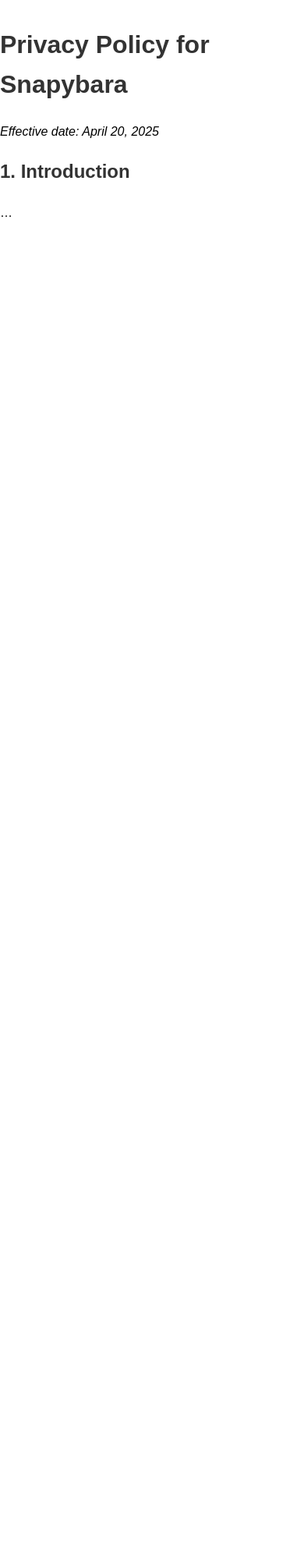
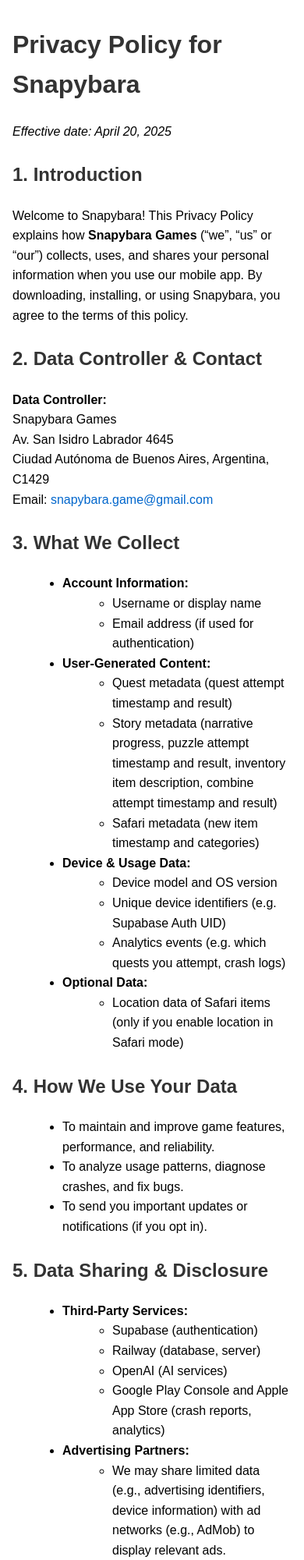
Before and after one commit to snapybara-game/snapybara, a plain HTML site: page docs/privacy.html in a window 390 px wide. Shown: the top 2000 px of the page at 78% size. Before the commit the page ends 844 px from the top, so only its background shows below. Drawn offline with Linux system fonts and the light colour scheme.

Commit message:
Update privacy.html

```diff
--- a/docs/privacy.html
+++ b/docs/privacy.html
@@ -5,16 +5,111 @@
   <title>Snapybara Privacy Policy</title>
   <meta name="viewport" content="width=device-width, initial-scale=1">
   <style>
-    body { max-width: 600px; margin: 2rem auto; font-family: sans-serif; line-height: 1.6; }
-    h1, h2 { color: #333; }
+    body { max-width: 600px; margin: 2rem auto; font-family: sans-serif; line-height: 1.6; padding: 0 1rem; }
+    h1, h2 { color: #333; margin-top: 1.5rem; }
+    ul { margin-left: 1.5rem; }
+    a { color: #0066cc; text-decoration: none; }
   </style>
 </head>
 <body>
   <h1>Privacy Policy for Snapybara</h1>
   <p><em>Effective date: April 20, 2025</em></p>
-  <!-- Expand each section per our outline -->
+
   <h2>1. Introduction</h2>
-  <p>…</p>
-  <!-- and so on -->
+  <p>Welcome to Snapybara! This Privacy Policy explains how <strong>Snapybara Games</strong> (“we”, “us” or “our”) collects, uses, and shares your personal information when you use our mobile app. By downloading, installing, or using Snapybara, you agree to the terms of this policy.</p>
+
+  <h2>2. Data Controller & Contact</h2>
+  <p><strong>Data Controller:</strong><br>
+     Snapybara Games<br>
+     Av. San Isidro Labrador 4645<br>
+     Ciudad Autónoma de Buenos Aires, Argentina, C1429<br>
+     Email: <a href="mailto:snapybara.game@gmail.com">snapybara.game@gmail.com</a>
+  </p>
+
+  <h2>3. What We Collect</h2>
+  <ul>
+    <li><strong>Account Information:</strong>
+      <ul>
+        <li>Username or display name</li>
+        <li>Email address (if used for authentication)</li>
+      </ul>
+    </li>
+    <li><strong>User-Generated Content:</strong>
+      <ul>
+        <li>Quest metadata (quest attempt timestamp and result)</li>
+        <li>Story metadata (narrative progress, puzzle attempt timestamp and result, inventory item description, combine attempt timestamp and result)</li>
+        <li>Safari metadata (new item timestamp and categories)</li>
+      </ul>
+    </li>
+    <li><strong>Device & Usage Data:</strong>
+      <ul>
+        <li>Device model and OS version</li>
+        <li>Unique device identifiers (e.g. Supabase Auth UID)</li>
+        <li>Analytics events (e.g. which quests you attempt, crash logs)</li>
+      </ul>
+    </li>
+    <li><strong>Optional Data:</strong>
+      <ul>
+        <li>Location data of Safari items (only if you enable location in Safari mode)</li>
+      </ul>
+    </li>
+  </ul>
+
+  <h2>4. How We Use Your Data</h2>
+  <ul>
+    <li>To maintain and improve game features, performance, and reliability.</li>
+    <li>To analyze usage patterns, diagnose crashes, and fix bugs.</li>
+    <li>To send you important updates or notifications (if you opt in).</li>
+  </ul>
+
+  <h2>5. Data Sharing & Disclosure</h2>
+  <ul>
+    <li><strong>Third-Party Services:</strong>
+      <ul>
+        <li>Supabase (authentication)</li>
+        <li>Railway (database, server)</li>
+        <li>OpenAI (AI services)</li>
+        <li>Google Play Console and Apple App Store (crash reports, analytics)</li>
+      </ul>
+    </li>
+    <li><strong>Advertising Partners:</strong>
+      <ul>
+        <li>We may share limited data (e.g., advertising identifiers, device information) with ad networks (e.g., AdMob) to display relevant ads.</li>
+      </ul>
+    </li>
+    <li><strong>Legal Compliance:</strong> We may disclose information to comply with legal obligations or protect rights.</li>
+    <li><strong>No Selling of Personal Data:</strong> We do not sell your personal information to third parties.</li>
+  </ul>
+
+  <h2>6. Data Storage & Security</h2>
+  <ul>
+    <li><strong>Storage Locations:</strong> Your data is stored on secure servers (e.g. Railway, Supabase).</li>
+    <li><strong>Encryption:</strong> Data is encrypted in transit (HTTPS/TLS) and at rest where supported.</li>
+    <li><strong>Retention:</strong> We retain your data as long as your account is active plus 30 days unless you request deletion.</li>
+    <li><strong>Security Measures:</strong> Access controls, regular security reviews, and up-to-date software.</li>
+  </ul>
+
+  <h2>7. Your Rights</h2>
+  <p>You have the right to:</p>
+  <ul>
+    <li>Access the personal data we hold about you.</li>
+    <li>Correct or update inaccurate information.</li>
+    <li>Delete your data or close your account.</li>
+    <li>Withdraw consent (where we rely on it) or restrict processing.</li>
+    <li>Lodge a complaint with a data protection authority in your jurisdiction.</li>
+  </ul>
+  <p>To exercise these rights, contact us at <a href="mailto:snapybara.game@gmail.com">snapybara.game@gmail.com</a>.</p>
+
+  <h2>8. Children’s Privacy</h2>
+  <p>Snapybara is not intended for children under the age of 13 (or the minimum age in your country). We do not knowingly collect data from children. If you believe we have done so, please contact us and we will delete it promptly.</p>
+
+  <h2>9. Changes to This Policy</h2>
+  <p>We may update this policy from time to time. When we do, we will revise the “Effective date” at the top and post the new version at this same URL. We'll do our best to keep you informed through either email or mobile notification but we still encourage you to review it periodically.</p>
+
+  <h2>10. Contact Information</h2>
+  <p>If you have any questions or concerns about this Privacy Policy, please contact:<br>
+     <strong>Snapybara Games</strong><br>
+     Email: <a href="mailto:snapybara.game@gmail.com">snapybara.game@gmail.com</a>
+  </p>
 </body>
 </html>
```
